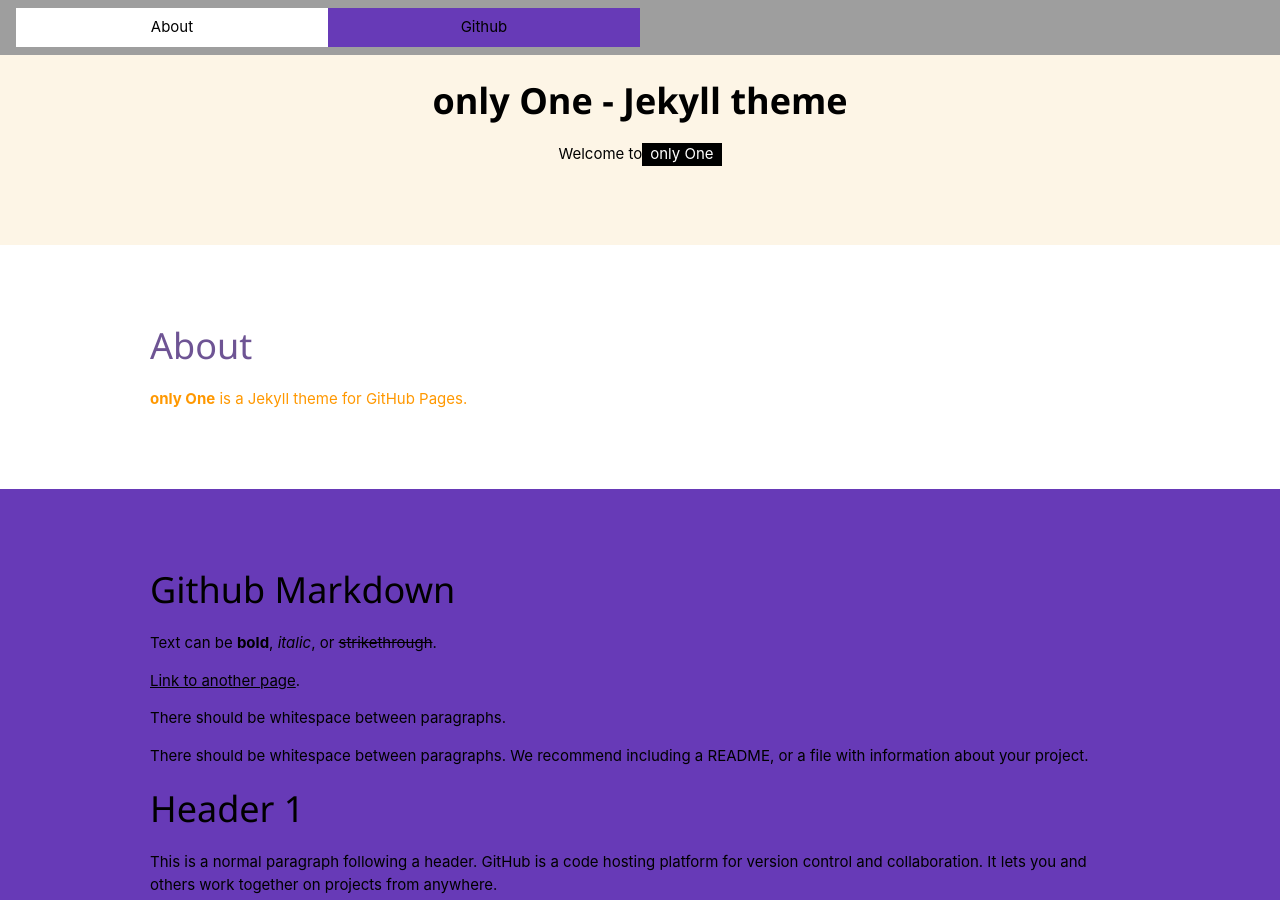
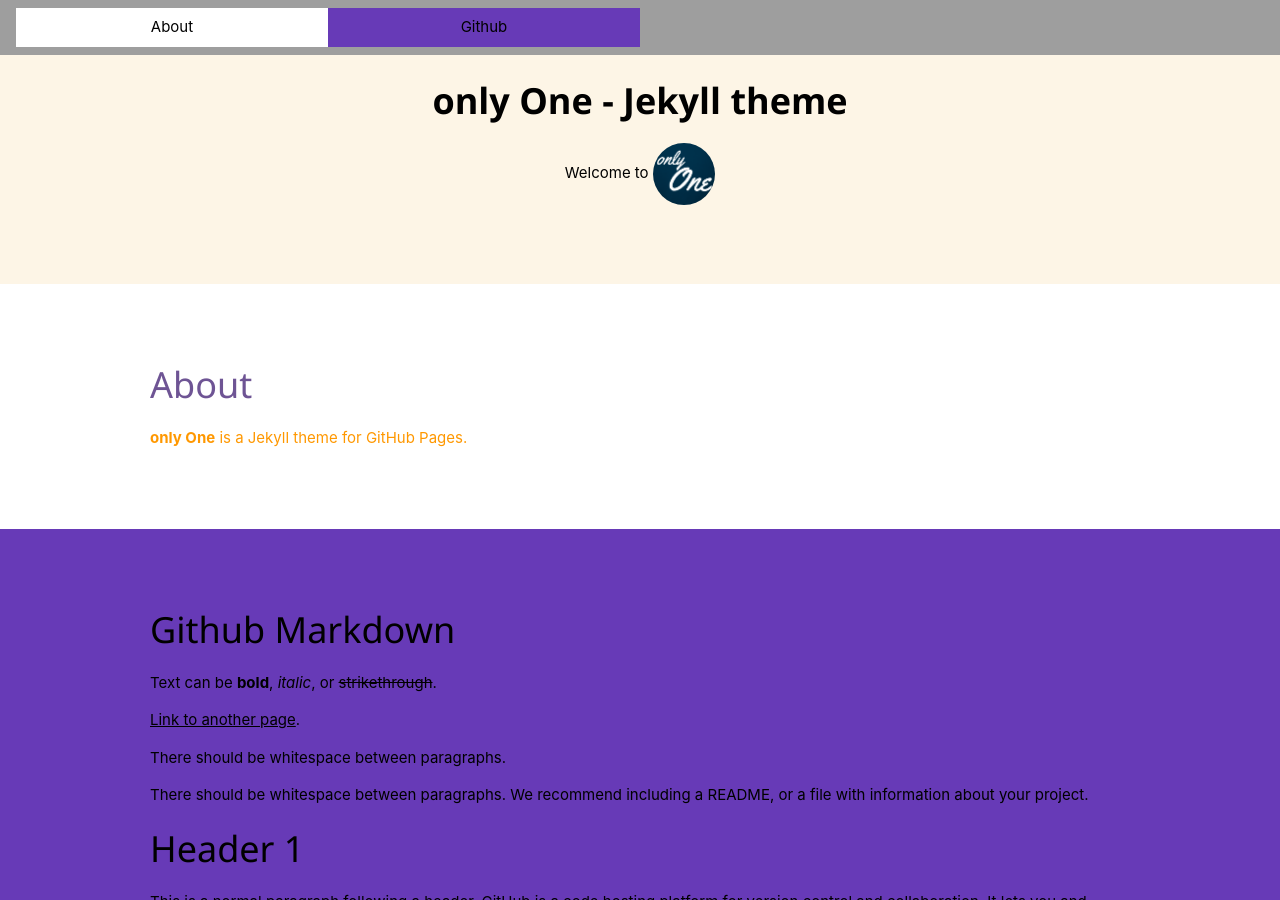
Before and after one commit to AREA44/only-One, a Jekyll site: the page built from index.html, in a window 1280 px wide and 900 px high. Built offline with Jekyll 4.4.1, drawn with Linux system fonts in a browser that asks for light colours.

Commit message:
ready to publish

```diff
--- a/_includes/header.html
+++ b/_includes/header.html
@@ -1,4 +1,4 @@
 <header class="w3-container w3-center w3-padding-64 w3-sand">
     <h1><b>only One - Jekyll theme</b></h1>
-    <p>Welcome to<span class="w3-tag">only One</span></p>
+    <p>Welcome to <img src="{{ site.baseurl }}/assets/img/favicon.png" class="w3-circle" alt="only One" style="width:5%"></p>
 </header>
```
